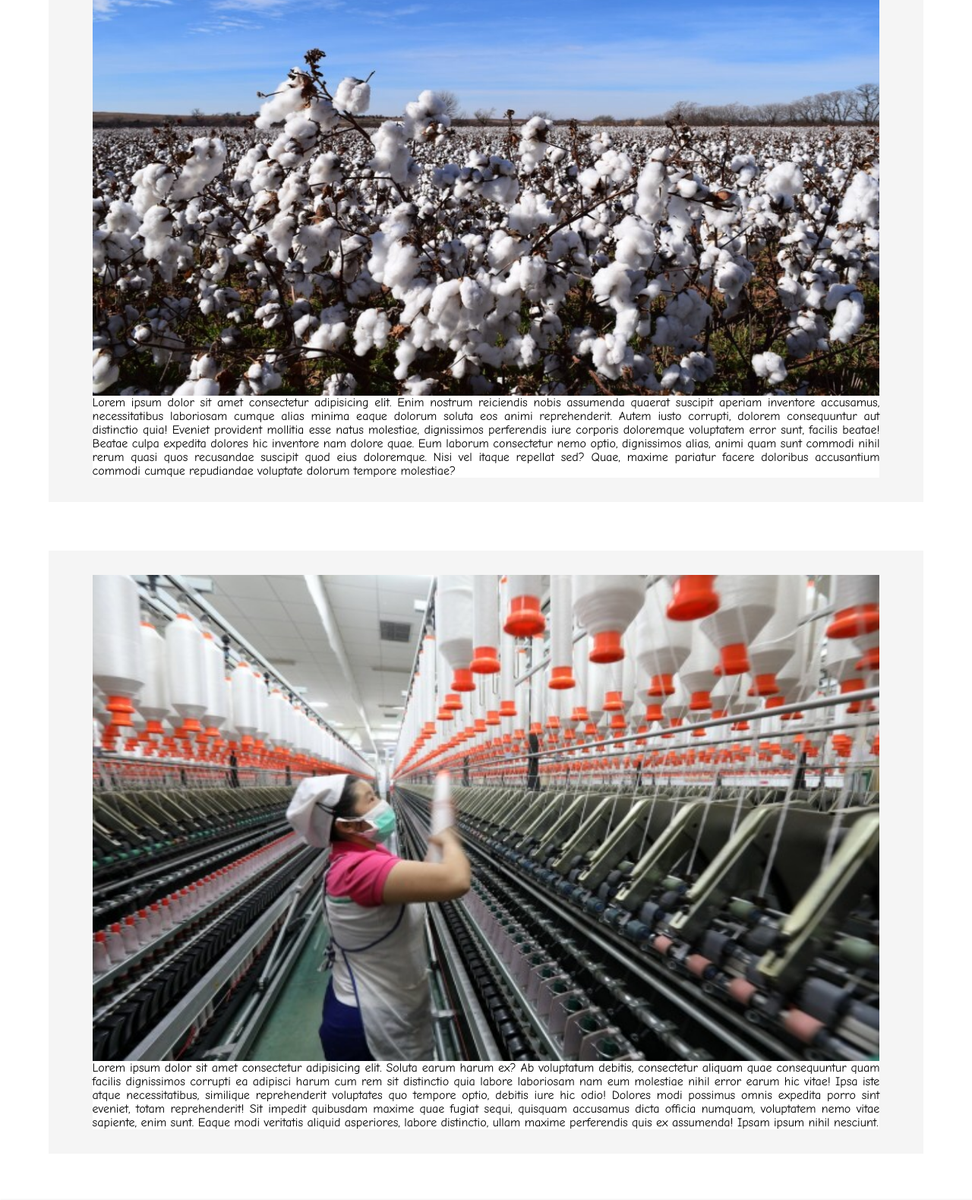
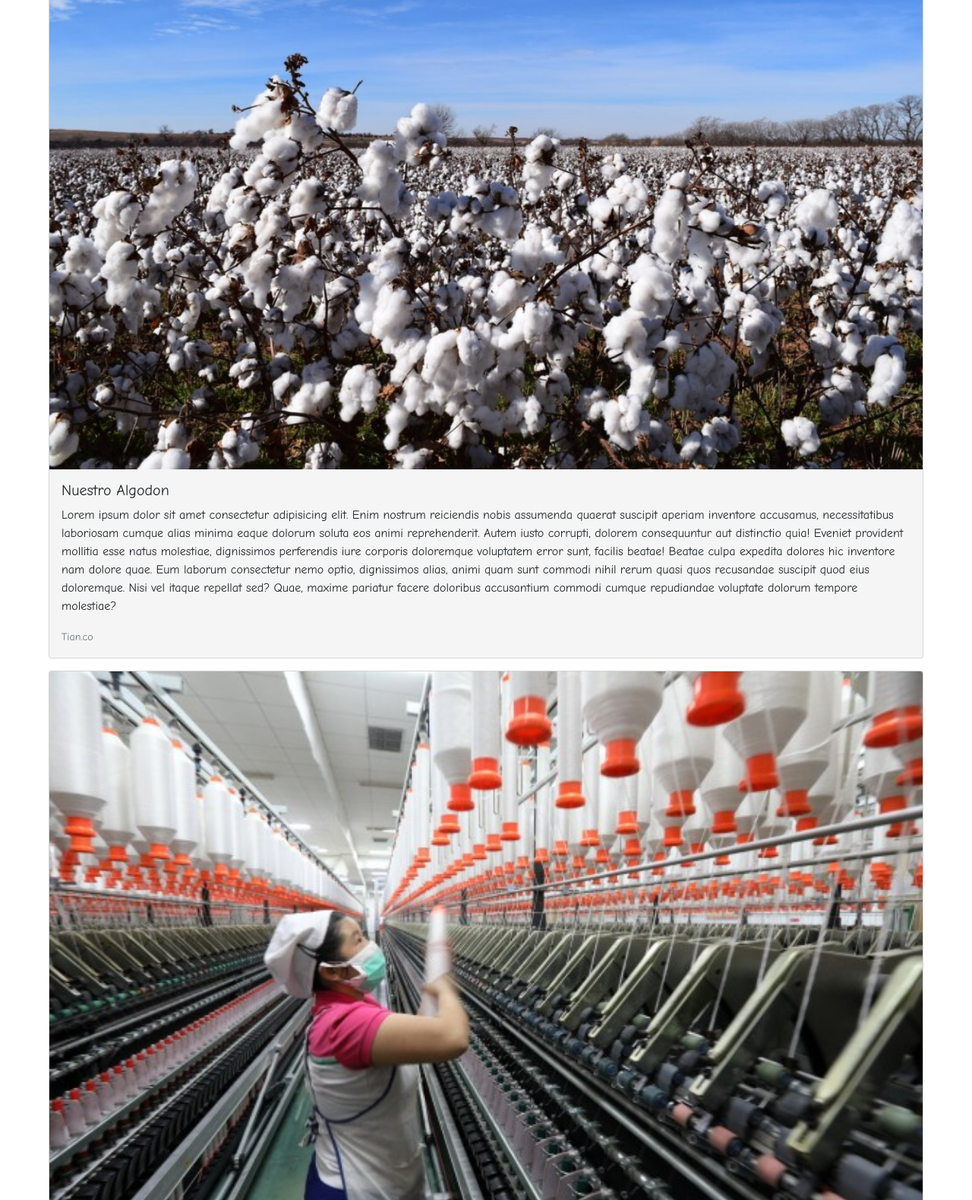
Before and after one commit to MarioHuang2003/AlgodonHuang1, a plain HTML site: page pages/Sobre Nosotros.html in a window 1280 px wide. Shown: the part 420-2000 px from the top of the page at 76% size. Drawn offline with nearby package versions, Linux system fonts and the light colour scheme.

Commit message:
Bootstrap a index y Sobre nosotros

```diff
--- a/pages/Sobre Nosotros.html
+++ b/pages/Sobre Nosotros.html
@@ -10,9 +10,11 @@
     <link href="https://cdnjs.cloudflare.com/ajax/libs/font-awesome/6.0.0/css/all.min.css" rel="stylesheet" />
     <!-- Stylesheet -->
     <link rel="stylesheet" href="../stylesheet/style.css">
+     <!-- Bootstrap Stylesheet -->
+     <link href="https://cdn.jsdelivr.net/npm/bootstrap@5.1.3/dist/css/bootstrap.min.css" rel="stylesheet" integrity="sha384-1BmE4kWBq78iYhFldvKuhfTAU6auU8tT94WrHftjDbrCEXSU1oBoqyl2QvZ6jIW3" crossorigin="anonymous">
 </head>
 <body>
-    <header>
+    <header class="sticky-top">
         <div class="logo1">
             <a href="../index.html">
                 <img src="../fotos/logo.JPG" alt="logo1" class="img1" />
@@ -60,22 +62,22 @@
 
     <main class="main__nosotros">
         <h2 id="sobre__nosotros--h2">Sobre Nosotros</h2>
-        <section class="section__campoAlgodon" id="algodon">
-            <div class="article__campoAlgodon">
-                <img src="../fotos/cotton1.jpg" alt="compo__algodon" class="campo__algodon--img">
+        <div class="section__campoAlgodon card mb-3" id="algodon">
+            <img src="../fotos/cotton1.jpg" class="card-img-top" alt="compo__algodon">
+            <div class="card-body">
+              <h5 class="card-title">Nuestro Algodon</h5>
+              <p class="card-text">Lorem ipsum dolor sit amet consectetur adipisicing elit. Enim nostrum reiciendis nobis assumenda quaerat suscipit aperiam inventore accusamus, necessitatibus laboriosam cumque alias minima eaque dolorum soluta eos animi reprehenderit. Autem iusto corrupti, dolorem consequuntur aut distinctio quia! Eveniet provident mollitia esse natus molestiae, dignissimos perferendis iure corporis doloremque voluptatem error sunt, facilis beatae! Beatae culpa expedita dolores hic inventore nam dolore quae. Eum laborum consectetur nemo optio, dignissimos alias, animi quam sunt commodi nihil rerum quasi quos recusandae suscipit quod eius doloremque. Nisi vel itaque repellat sed? Quae, maxime pariatur facere doloribus accusantium commodi cumque repudiandae voluptate dolorum tempore molestiae?</p>
+              <p class="card-text"><small class="text-muted">Tian.co</small></p>
             </div>
-            <article class="descripcion__uno">
-                <p>Lorem ipsum dolor sit amet consectetur adipisicing elit. Enim nostrum reiciendis nobis assumenda quaerat suscipit aperiam inventore accusamus, necessitatibus laboriosam cumque alias minima eaque dolorum soluta eos animi reprehenderit. Autem iusto corrupti, dolorem consequuntur aut distinctio quia! Eveniet provident mollitia esse natus molestiae, dignissimos perferendis iure corporis doloremque voluptatem error sunt, facilis beatae! Beatae culpa expedita dolores hic inventore nam dolore quae. Eum laborum consectetur nemo optio, dignissimos alias, animi quam sunt commodi nihil rerum quasi quos recusandae suscipit quod eius doloremque. Nisi vel itaque repellat sed? Quae, maxime pariatur facere doloribus accusantium commodi cumque repudiandae voluptate dolorum tempore molestiae?</p>
-            </article>
-        </section>
-        <section class="section__fabrica" id="fabrica">
-            <div class="article__fabrica">
-                <img src="../fotos/fabrica.jpg" alt="fabrica" class="fabrica__img">
+          </div>
+          <div class="section__fabrica card mb-3" id="fabrica">
+            <img src="../fotos/fabrica.jpg" class="card-img-top" alt="fabrica">
+            <div class="card-body">
+              <h5 class="card-title">Nuestra Fabrica</h5>
+              <p class="card-text">Lorem ipsum dolor sit amet consectetur adipisicing elit. Soluta earum harum ex? Ab voluptatum debitis, consectetur aliquam quae consequuntur quam facilis dignissimos corrupti ea adipisci harum cum rem sit distinctio quia labore laboriosam nam eum molestiae nihil error earum hic vitae! Ipsa iste atque necessitatibus, similique reprehenderit voluptates quo tempore optio, debitis iure hic odio! Dolores modi possimus omnis expedita porro sint eveniet, totam reprehenderit! Sit impedit quibusdam maxime quae fugiat sequi, quisquam accusamus dicta officia numquam, voluptatem nemo vitae sapiente, enim sunt. Eaque modi veritatis aliquid asperiores, labore distinctio, ullam maxime perferendis quis ex assumenda! Ipsam ipsum nihil nesciunt.</p>
+              <p class="card-text"><small class="text-muted">Tian.co</small></p>
             </div>
-            <article class="descripcion__dos">
-                <p>Lorem ipsum dolor sit amet consectetur adipisicing elit. Soluta earum harum ex? Ab voluptatum debitis, consectetur aliquam quae consequuntur quam facilis dignissimos corrupti ea adipisci harum cum rem sit distinctio quia labore laboriosam nam eum molestiae nihil error earum hic vitae! Ipsa iste atque necessitatibus, similique reprehenderit voluptates quo tempore optio, debitis iure hic odio! Dolores modi possimus omnis expedita porro sint eveniet, totam reprehenderit! Sit impedit quibusdam maxime quae fugiat sequi, quisquam accusamus dicta officia numquam, voluptatem nemo vitae sapiente, enim sunt. Eaque modi veritatis aliquid asperiores, labore distinctio, ullam maxime perferendis quis ex assumenda! Ipsam ipsum nihil nesciunt.</p>
-            </article>
-        </section>
+          </div>
     </main>
     <footer>
         <nav class="sobre__nosotros">
@@ -105,6 +107,7 @@
             <a href=""><i class="fa-brands fa-twitter"></i></a>
         </div>
     </footer>
-
+    <!-- Bootstrap Scripts -->
+    <script src="https://cdn.jsdelivr.net/npm/bootstrap@5.1.3/dist/js/bootstrap.bundle.min.js" integrity="sha384-ka7Sk0Gln4gmtz2MlQnikT1wXgYsOg+OMhuP+IlRH9sENBO0LRn5q+8nbTov4+1p" crossorigin="anonymous"></script>
 </body>
 </html>
--- a/stylesheet/style.css
+++ b/stylesheet/style.css
@@ -98,6 +98,8 @@ header .header__navegacion ul{
     text-align: center;
     height: 100%;
     width: 100%;
+    padding: 0;
+    margin-bottom: 0;
 }
 
 header .header__navegacion ul li {
@@ -142,6 +144,8 @@ header .header__navegacion2 ul {
     grid-template-areas:
     "items3 items3"
     "items4 items5";
+    padding: 0;
+    margin-bottom: 0;
 }
 header .header__navegacion2 ul #nav__items3{
     display: flex;
@@ -583,6 +587,10 @@ main #cortina__index {
     margin-bottom: 15px;
 }
 
+.index__main button{
+    margin-bottom: -6rem;
+}
+
 @media screen and (min-width: 768px) {
 
     @keyframes zoomInDown {
@@ -651,6 +659,7 @@ main #cortina__index {
         border: none;
         padding: 0.75rem 1rem;
         border-radius: 5px;
+        margin: 0;
     }
 
     .index__main  .section__uno div a {
@@ -671,22 +680,22 @@ main #cortina__index {
     }
 
     .index__main .section__uno button[type= "button"] {
-        background-color: white;
-        color: black;
+        /* background-color: white;
+        color: black; */
         border: 1px solid black;
-        border-radius: 50px;
+        border-radius: 15px;
         width: 7rem;
         font-size: 14px;
 
     }
 
-    .index__main .section__uno button[type= "button"]:hover {
+    /*.index__main .section__uno button[type= "button"]:hover {
         cursor: pointer;
         font-size: 14px;
         transform: scale(1.1);
         background-color: #ECECEC;
 
-    }
+    } */
 
 }
 
@@ -1161,31 +1170,10 @@ main #cortina__index {
     display: flex;
     flex-direction: column;
     align-items: center;
-    padding: 2rem 0;
     background-color: whitesmoke;
     width: 90%;
     margin: 2rem 0 4rem;
 
-}
-
-.main__nosotros .section__campoAlgodon .article__campoAlgodon,
-.main__nosotros .section__fabrica .article__fabrica  {
-    height: 100%;
-    width: 90%;
-}
-
-.main__nosotros .section__campoAlgodon .article__campoAlgodon .campo__algodon--img,
-.main__nosotros .section__fabrica .article__fabrica .fabrica__img {
-    max-width: 100%;
-    height: 100%;
-
-}
-
-
-.main__nosotros .section__campoAlgodon .descripcion__uno {
-    text-align: justify;
-    width: 90%;
-    background-color: white;
 }
 
 .main__nosotros .section__fabrica {
@@ -1194,32 +1182,14 @@ main #cortina__index {
     display: flex;
     flex-direction: column;
     align-items: center;
-    padding: 2rem 0;
     background-color: whitesmoke;
     width: 90%;
     margin: 0rem 0 4rem;
 
 }
 
-.main__nosotros .section__fabrica .descripcion__dos {
+@media screen and (min-width:768px) {
 
-    text-align: justify;
-    width: 90%;
-    background-color: white;
-}
-
-@media screen and (min-width:768px) {
-    .main__nosotros .section__campoAlgodon .article__campoAlgodon,
-    .main__nosotros .section__fabrica .article__fabrica {
-        height: 40rem;
-    }
-
-    .main__nosotros .section__campoAlgodon .article__campoAlgodon .campo__algodon--img,
-    .main__nosotros .section__fabrica .article__fabrica .fabrica__img {
-        width: 100%;
-        height: 100%;
-
-    }
 
 }
 /* Fin Sobre Nosotros */
```
Also changed, not shown: index.html (+11 -7 lines), 1 other file.
